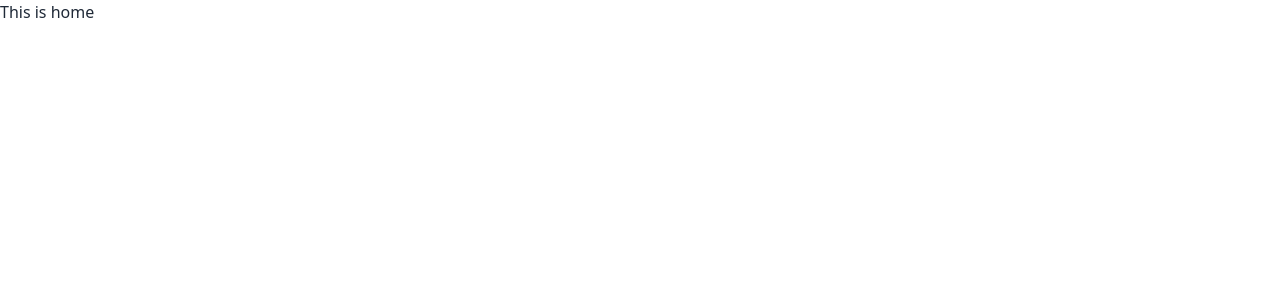
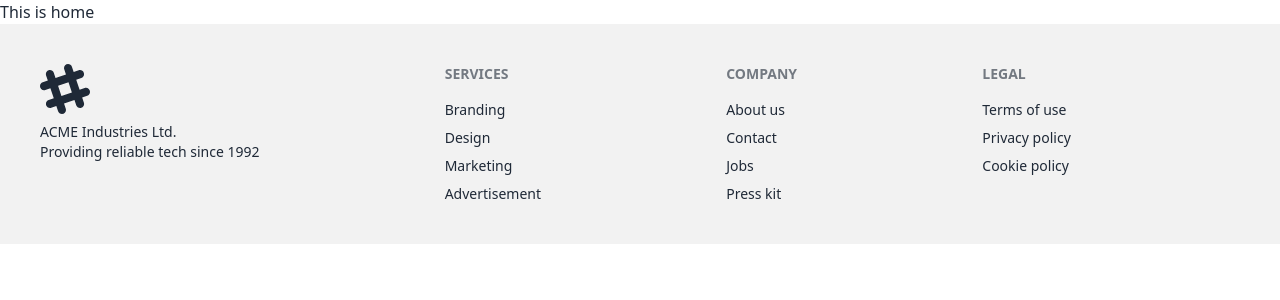
Before and after one commit to meheraz1100/M-47-career-hub-with-react-router, a React (Vite) app: page / in a window 1280 px wide. Shown: the top 300 px of the page. Built offline with nearby package versions, Linux system fonts and the light colour scheme.

Commit message:
basic setup done

```diff
--- /dev/null
+++ b/src/components/Footer/Footer.jsx
@@ -0,0 +1,50 @@
+import React from "react";
+
+const Footer = () => {
+  return (
+    <div>
+      <footer className="footer p-10 bg-base-200 text-base-content">
+        <aside>
+          <svg
+            width="50"
+            height="50"
+            viewBox="0 0 24 24"
+            xmlns="http://www.w3.org/2000/svg"
+            fillRule="evenodd"
+            clipRule="evenodd"
+            className="fill-current"
+          >
+            <path d="M22.672 15.226l-2.432.811.841 2.515c.33 1.019-.209 2.127-1.23 2.456-1.15.325-2.148-.321-2.463-1.226l-.84-2.518-5.013 1.677.84 2.517c.391 1.203-.434 2.542-1.831 2.542-.88 0-1.601-.564-1.86-1.314l-.842-2.516-2.431.809c-1.135.328-2.145-.317-2.463-1.229-.329-1.018.211-2.127 1.231-2.456l2.432-.809-1.621-4.823-2.432.808c-1.355.384-2.558-.59-2.558-1.839 0-.817.509-1.582 1.327-1.846l2.433-.809-.842-2.515c-.33-1.02.211-2.129 1.232-2.458 1.02-.329 2.13.209 2.461 1.229l.842 2.515 5.011-1.677-.839-2.517c-.403-1.238.484-2.553 1.843-2.553.819 0 1.585.509 1.85 1.326l.841 2.517 2.431-.81c1.02-.33 2.131.211 2.461 1.229.332 1.018-.21 2.126-1.23 2.456l-2.433.809 1.622 4.823 2.433-.809c1.242-.401 2.557.484 2.557 1.838 0 .819-.51 1.583-1.328 1.847m-8.992-6.428l-5.01 1.675 1.619 4.828 5.011-1.674-1.62-4.829z"></path>
+          </svg>
+          <p>
+            ACME Industries Ltd.
+            <br />
+            Providing reliable tech since 1992
+          </p>
+        </aside>
+        <nav>
+          <h6 className="footer-title">Services</h6>
+          <a className="link link-hover">Branding</a>
+          <a className="link link-hover">Design</a>
+          <a className="link link-hover">Marketing</a>
+          <a className="link link-hover">Advertisement</a>
+        </nav>
+        <nav>
+          <h6 className="footer-title">Company</h6>
+          <a className="link link-hover">About us</a>
+          <a className="link link-hover">Contact</a>
+          <a className="link link-hover">Jobs</a>
+          <a className="link link-hover">Press kit</a>
+        </nav>
+        <nav>
+          <h6 className="footer-title">Legal</h6>
+          <a className="link link-hover">Terms of use</a>
+          <a className="link link-hover">Privacy policy</a>
+          <a className="link link-hover">Cookie policy</a>
+        </nav>
+      </footer>
+    </div>
+  );
+};
+
+export default Footer;
--- a/src/components/Root/Root.jsx
+++ b/src/components/Root/Root.jsx
@@ -1,10 +1,12 @@
 import React from 'react';
 import { Outlet } from 'react-router-dom';
+import Footer from '../Footer/Footer';
 
 const Root = () => {
     return (
         <div>
             <Outlet></Outlet>
+            <Footer></Footer>
         </div>
     );
 };
--- a/src/main.jsx
+++ b/src/main.jsx
@@ -8,7 +8,6 @@
 import './index.css'
 import Root from './components/Root/Root.jsx';
 import Home from './components/Home/Home.jsx';
-
 const router = createBrowserRouter([
   {
     path: "/",
```
